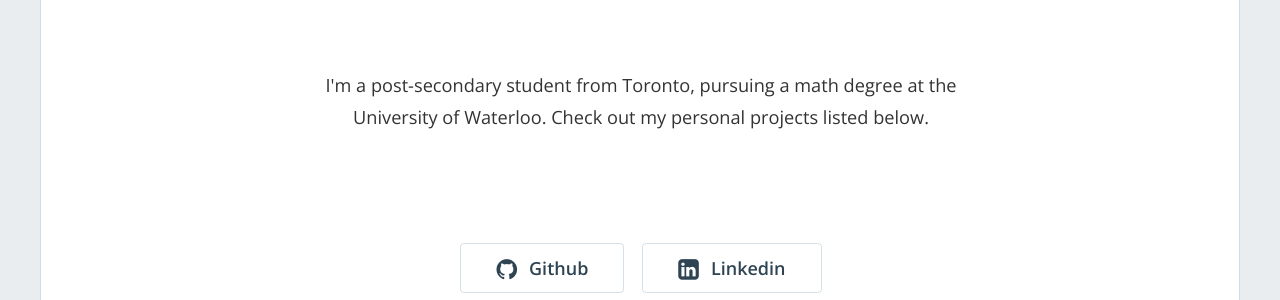
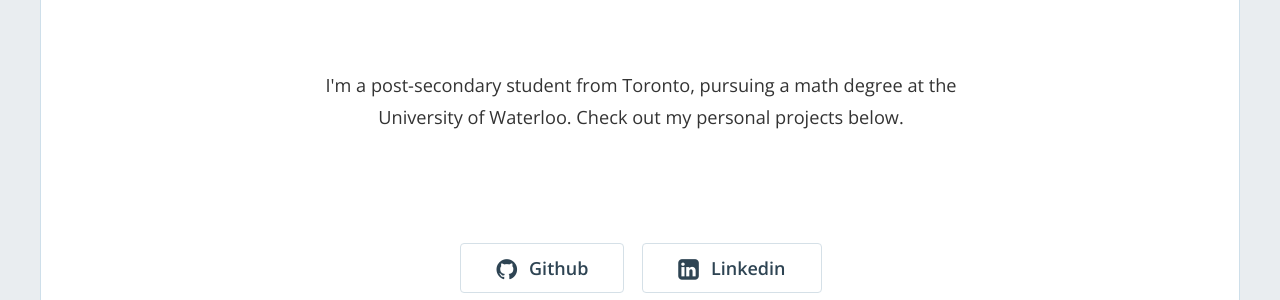
Before and after one commit to m-karl/m-karl.github.io, a Jekyll site: the page built from index.html, in a window 1280 px wide and 900 px high, scrolled down 312 px. Shown: the part 187-487 px from the top of the window. Built offline with Jekyll 4.4.1, drawn with Linux system fonts in a browser that asks for light colours; nearby versions of some CDN libraries; the list of posts is cut into pages by our own code.

Commit message:
Edit description in config

```diff
--- a/_config.yml
+++ b/_config.yml
@@ -15,7 +15,7 @@
 # in the templates via {{ site.myvariable }}.
 title: "Hello, I'm Karl"
 email: 'karl@karlma.ca'
-description: "I'm a post-secondary student from Toronto, pursuing a math degree at the University of Waterloo. Check out my personal projects listed below."
+description: "I'm a post-secondary student from Toronto, pursuing a math degree at the University of Waterloo. Check out my personal projects below."
 baseurl: "" # the subpath of your site, e.g. /blog
 url: "https://m-karl.github.io" # the base hostname & protocol for your site, e.g. https://example.com
 twitter_username: ''
```
